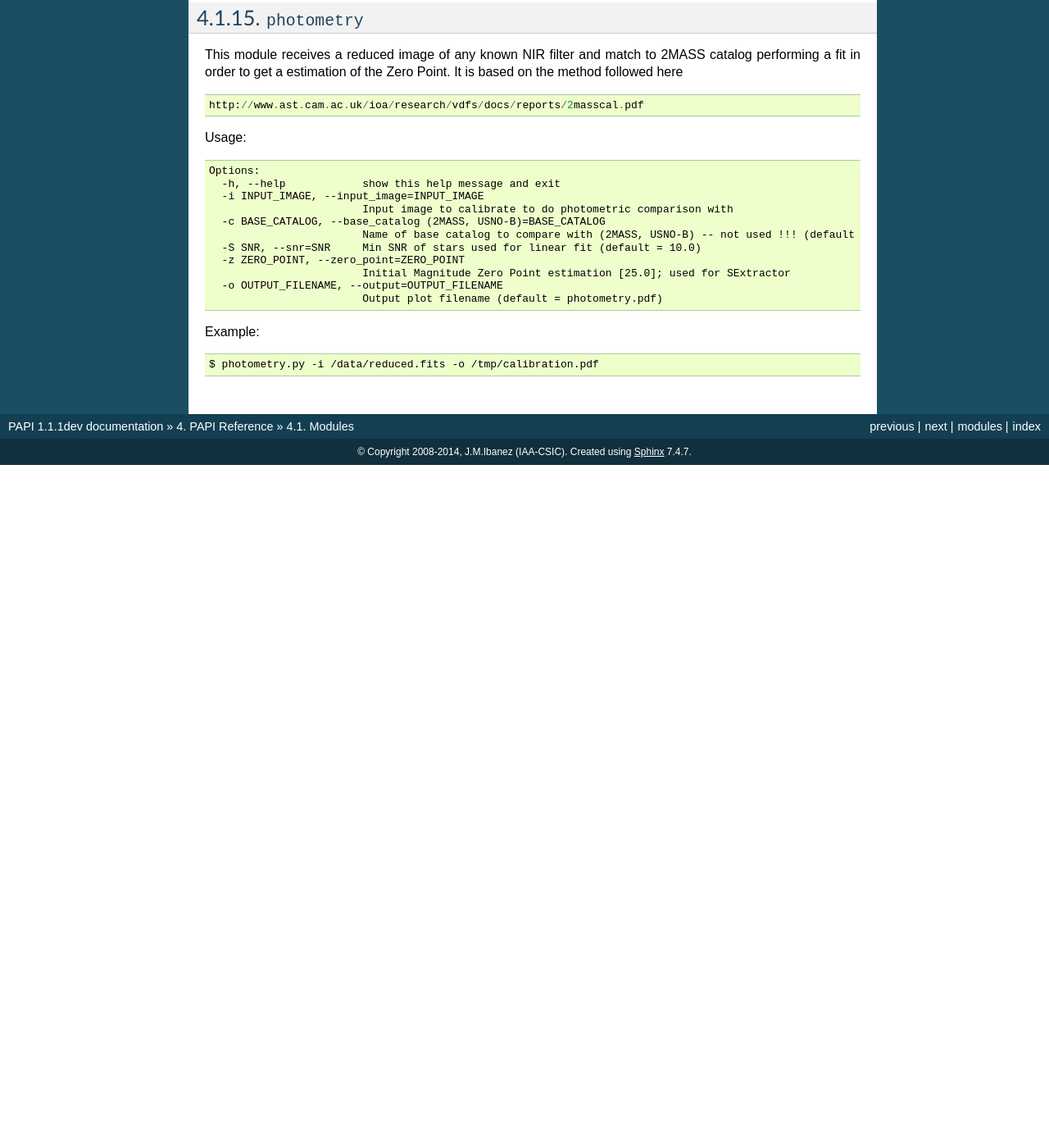
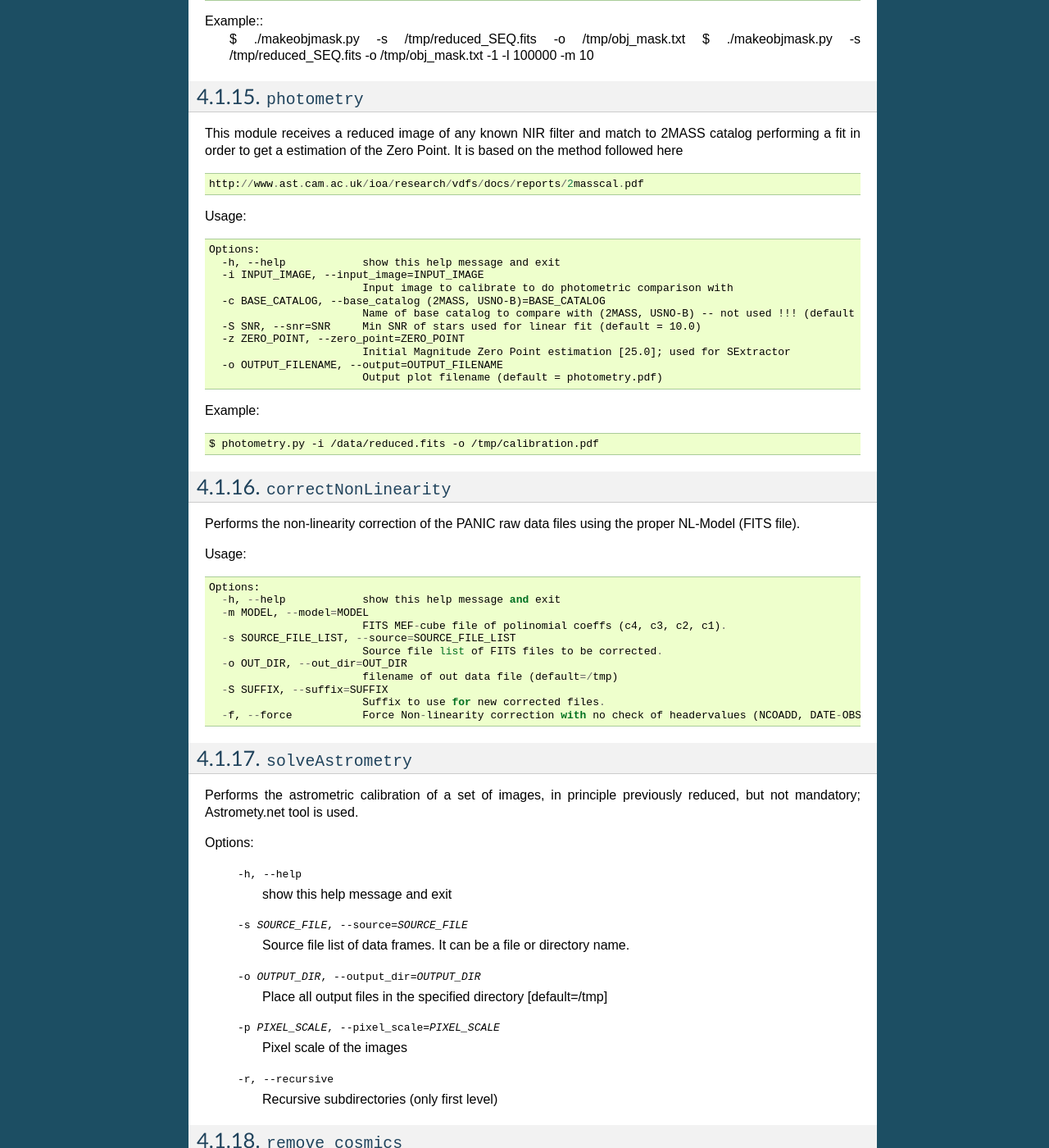
Before and after one commit to ppmim/PAPI4K, a Sphinx documentation site: the page built from docs/modules.rst, in a window 1280 px wide and 1400 px high, scrolled down 7917 px. Shown: the whole window at 82% size. Built offline with Sphinx 7.4.7, drawn with Linux system fonts in a browser that asks for light colours; formulas are drawn with MathJax 3; pages that are not in the unit, such as notebooks, are missing from menus; before the commit the page ends 8484 px from its top, so only the background shows below that; some of the changed text lies outside the part shown.

Commit message:
Doc update. Install scripts update.

```diff
--- a/docs/modules.rst
+++ b/docs/modules.rst
@@ -13,29 +13,28 @@ as they are needed in order to accomplish a complete data reduction of a set of
 
 .. tabularcolumns:: |r|l|
 
-====================     ===========
-Module                   Description
-====================     ===========
-``papi``                 Main pipeline script to start the entire data reduction process
-``applyDarkFlat``        Finds out the best Focus value from a focus series
-``astrowarp``            Creates final aligned and coadded frame using SEx, SCAMP and SWARP
-``calBPM``               Creates a master Bad Pixel Mask from a set of darks and flats calibration files
-``calCombineFF``         Combine a dome Flat-field and a sky Flat-field into a new Flat-field
-``calDark``              Creates a master dark by combination of a dark sequence
-``calDarkModel``         Creates a master dark model from a dark series
-``calDomeFlat``          Creates a master Dome Flat
-``calSuperFlat``         Creates a master Super Flat from a set of object or sky frames
-``calTwFlat``            Creates a master Twilight Flat
-``calGainMap``           Creates a Gain Map from any master flat
-``calNonLinearity``      Corrects the images pixel values for non-linearity (TBC)
-``dxtalk``               Removes cross-talk spots from input images
-``makeobjmask``          Creates a objects mask (SExtractor OBJECTS images) for a list of FITS images.
-``photometry``           Performs a photometric calibration comparison with 2MASS
-====================     ===========
-
-.. tabularcolumns:: |r|l|
-
-.. index:: setup, sqlite
+=======================     ===========
+Module                      Description
+=======================     ===========
+``papi``                    Main pipeline script to start the entire data reduction process
+``applyDarkFlat``           Finds out the best Focus value from a focus series
+``astrowarp``               Creates final aligned and coadded frame using SEx, SCAMP and SWARP
+``calBPM``                  Creates a master Bad Pixel Mask from a set of darks and flats calibration files
+``calCombineFF``            Combine a dome Flat-field and a sky Flat-field into a new Flat-field
+``calDark``                 Creates a master dark by combination of a dark sequence
+``calDarkModel``            Creates a master dark model from a dark series
+``calDomeFlat``             Creates a master Dome Flat
+``calSuperFlat``            Creates a master Super Flat from a set of object or sky frames
+``calTwFlat``               Creates a master Twilight Flat
+``calGainMap``              Creates a Gain Map from any master flat
+``correctNonLinearity``     Corrects the images pixel values for non-linearity
+``dxtalk``                  Removes cross-talk spots from input images
+``makeobjmask``             Creates a objects mask (SExtractor OBJECTS images) for a list of FITS images.
+``photometry``              Performs a photometric calibration comparison with 2MASS
+``solveAstrometry``         Performs a astrometric calibration using Astrometry.net and 42xx index files
+``remove_cosmics``          Detect and clean cosmic ray hits on images based on Pieter van Dokkum's L.A.Cosmic algorithm.
+``eval_focus_serie``        Estimate the best focus value of a focus exposures
+=======================     ===========
 
 
 ``papi``
@@ -509,6 +508,57 @@ Example::
 
     $ photometry.py -i /data/reduced.fits -o /tmp/calibration.pdf
 
+``correctNonLinearity``
+***********************
+Performs the non-linearity correction of the PANIC raw data files using the
+proper NL-Model (FITS file).
+
+Usage::
+
+  Options:
+    -h, --help            show this help message and exit
+    -m MODEL, --model=MODEL
+                          FITS MEF-cube file of polinomial coeffs (c4, c3, c2, c1).
+    -s SOURCE_FILE_LIST, --source=SOURCE_FILE_LIST
+                          Source file list of FITS files to be corrected.
+    -o OUT_DIR, --out_dir=OUT_DIR
+                          filename of out data file (default=/tmp)
+    -S SUFFIX, --suffix=SUFFIX
+                          Suffix to use for new corrected files.
+    -f, --force           Force Non-linearity correction with no check of headervalues (NCOADD, DATE-OBS, DETROT90, ...
+
+
+
+``solveAstrometry``
+*******************
+Performs the astrometric calibration of a set of images, in principle previously
+reduced, but not mandatory; Astromety.net tool is used.
+
+Options:
+
+  -h, --help            show this help message and exit
+  -s SOURCE_FILE, --source=SOURCE_FILE
+                        Source file list of data frames. It can be a file or directory name.
+  -o OUTPUT_DIR, --output_dir=OUTPUT_DIR
+                        Place all output files in the specified directory [default=/tmp]
+  -p PIXEL_SCALE, --pixel_scale=PIXEL_SCALE
+                        Pixel scale of the images
+  -r, --recursive       Recursive subdirectories (only first level)
+
+
+``remove_cosmics``
+******************
+Remove the cosmic ray hits in the input image.
+
+Options:
+
+  -h, --help            show this help message and exit
+  -i INPUT_IMAGE, --input_image=INPUT_IMAGE
+                        input image to remove cosmics
+  -o OUTPUT_IMAGE, --output=OUTPUT_IMAGE
+                        output filename (default = without_cosmics.fits)
+  -O, --overwrite       overwrite the original image with the corrected one
+  -m, --mask            If true, the mask with cosmics detected and removed is written into a FITS file.
 
 .. _astromatic: http://www.astromatic.net/
 .. _SExtractor: http://www.astromatic.net/software/sextractor
```
Also changed, not shown: docs/index.rst (+5 -6 lines), docs/install.rst (+16 -37 lines), docs/processing.rst (+16 -0 lines), docs/running.rst (+13 -22 lines), papi.py (+9 -3 lines), 4 other files.
